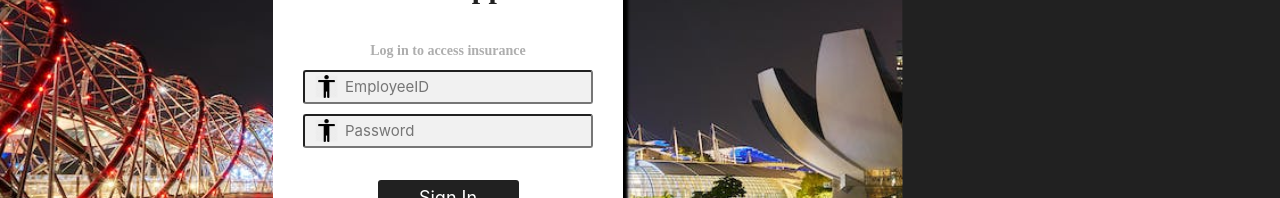
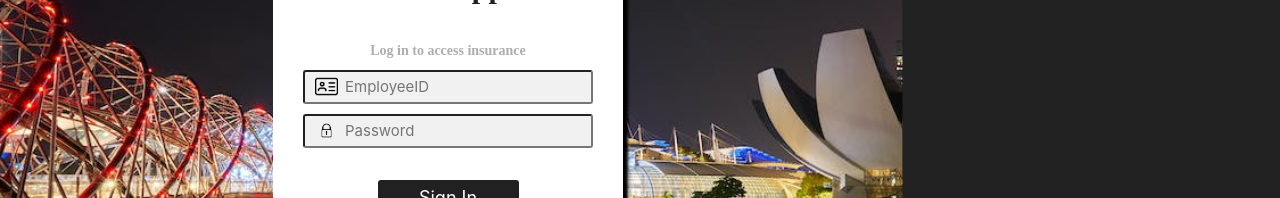
Before and after one commit to tzekiattok/DBS-25FEB2023-HACKATHON, a React (Create React App) app: page / in a window 1280 px wide. Shown: the part 316-514 px from the top of the page. Built offline with nearby package versions, Linux system fonts and the light colour scheme.

Commit message:
Icons update

```diff
--- a/src/scenes/login/login.jsx
+++ b/src/scenes/login/login.jsx
@@ -77,7 +77,7 @@ const Login = () => {
             console.log('response,',response)
             setErrorSignUp("Successfully registered");
             navigate("/");
-         }
+        }
 
 
 
--- a/src/scenes/login/login.scss
+++ b/src/scenes/login/login.scss
@@ -226,7 +226,7 @@ $breakpoint-mobile: 768px;
                 }
 
                 &--password {
-                    background-image: url(../../assets/images/human-icon-png-7.png);
+                    background-image: url(../../assets/images/lock1.png);
                     background-repeat: no-repeat;
                     background-position: 10px center;
                     padding-left: 40px;
@@ -358,7 +358,7 @@ $breakpoint-mobile: 768px;
                     }
 
                     &--email {
-                        background-image: url(../../assets/images/human-icon-png-7.png);
+                        background-image: url(../../assets/images/id.png);
                         background-repeat: no-repeat;
                         background-position: 10px center;
                         padding-left: 40px;
@@ -367,7 +367,7 @@ $breakpoint-mobile: 768px;
                     }
 
                     &--password {
-                        background-image: url(../../assets/images/human-icon-png-7.png);
+                        background-image: url(../../assets/images/lock1.png);
                         background-repeat: no-repeat;
                         background-position: 10px center;
                         padding-left: 40px;
@@ -414,7 +414,7 @@ $breakpoint-mobile: 768px;
                     }
 
                     &--email {
-                        background-image: url(../../assets/images/human-icon-png-7.png);
+                        background-image: url(../../assets/images/id.png);
                         background-repeat: no-repeat;
                         background-position: 10px center;
                         padding-left: 40px;
@@ -423,7 +423,7 @@ $breakpoint-mobile: 768px;
                     }
 
                     &--password {
-                        background-image: url(../../assets/images/human-icon-png-7.png);
+                        background-image: url(../../assets/images/lock1.png);
                         background-repeat: no-repeat;
                         background-position: 10px center;
                         padding-left: 40px;
```
Also changed, not shown: src/assets/images/lock.png (added), src/assets/images/lock1.png (added).
